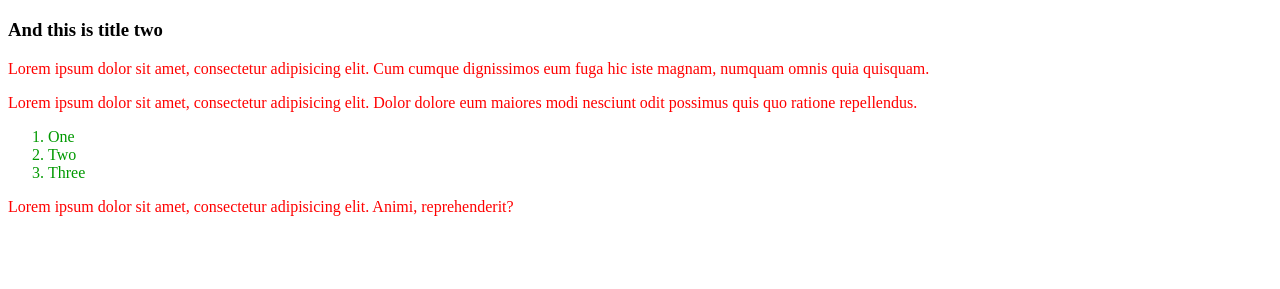
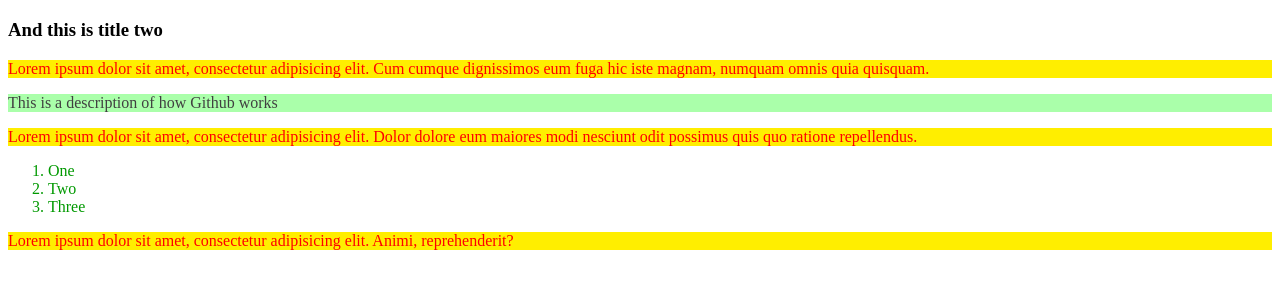
Before and after one commit to marijana82/git-workshop-202205, a plain HTML site: page index.html in a window 1280 px wide. Shown: the part 61-350 px from the top of the page. Drawn offline with Linux system fonts and the light colour scheme.

Commit message:
Change number two

```diff
--- a/index.html
+++ b/index.html
@@ -17,6 +17,8 @@
         numquam omnis quia quisquam.</p>
 </article>
 
+<article class="description">This is a description of how Github works</article>
+
 <aside>
     <p>Lorem ipsum dolor sit amet, consectetur adipisicing elit. Dolor dolore eum maiores modi nesciunt odit possimus
         quis quo ratione repellendus.</p>
--- a/styles.css
+++ b/styles.css
@@ -1,5 +1,6 @@
 p {
     color: red;
+    background-color: #ffee00;
 }
 
 h1 {
@@ -13,3 +14,8 @@ h2 {
 li {
     color: #009900;
 }
+
+.description {
+    color: #404040;
+    background-color: #aaffaa;
+}
```
